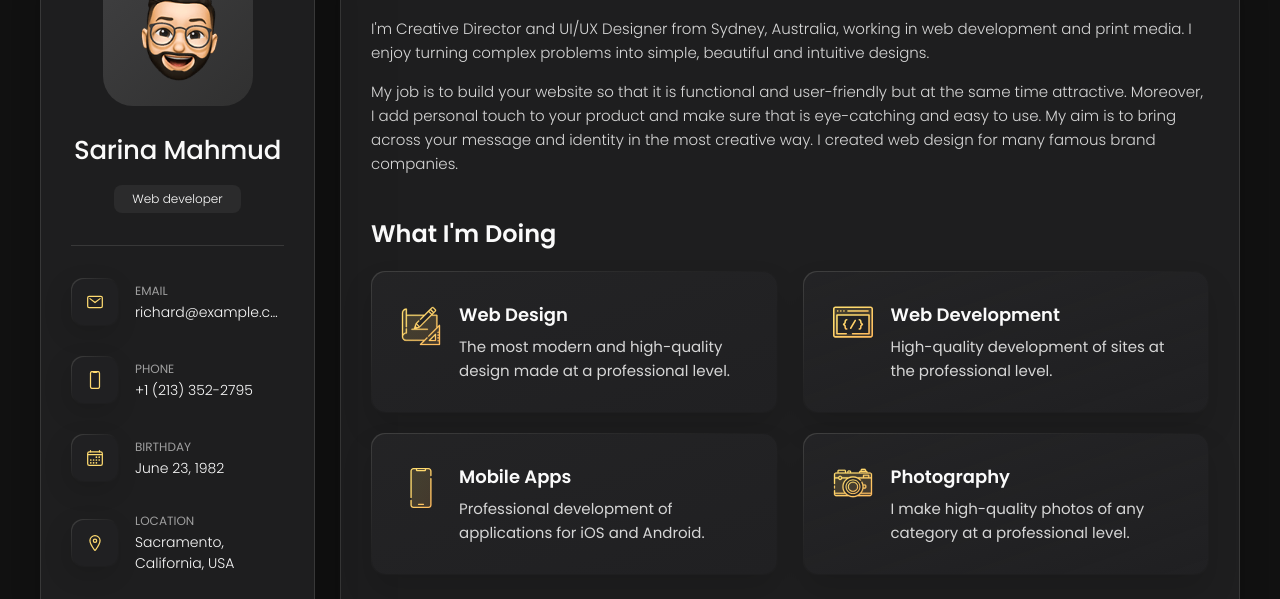
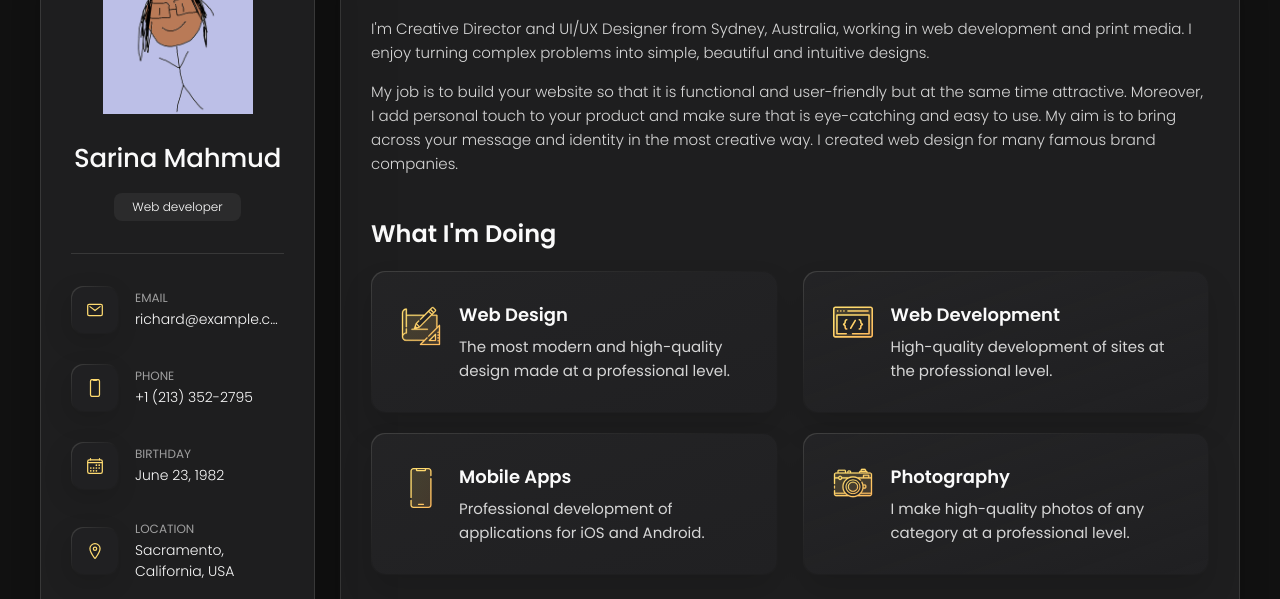
Before and after one commit to simahmud/simahmud.github.io, a plain HTML site: page index.html in a window 1280 px wide. Shown: the part 162-761 px from the top of the page. Drawn offline with nearby package versions, Linux system fonts and the light colour scheme.

Commit message:
this is me in real life

```diff
--- a/index.html
+++ b/index.html
@@ -42,7 +42,7 @@
       <div class="sidebar-info">
 
         <figure class="avatar-box">
-          <img src="./assets/images/my-avatar.png" alt="Richard hanrick" width="80">
+          <img src="./assets/images/epic-self-portrait.png" alt="Richard hanrick" width="80">
         </figure>
 
         <div class="info-content">
```
Also changed, not shown: assets/images/epic-self-portrait.png (added).
